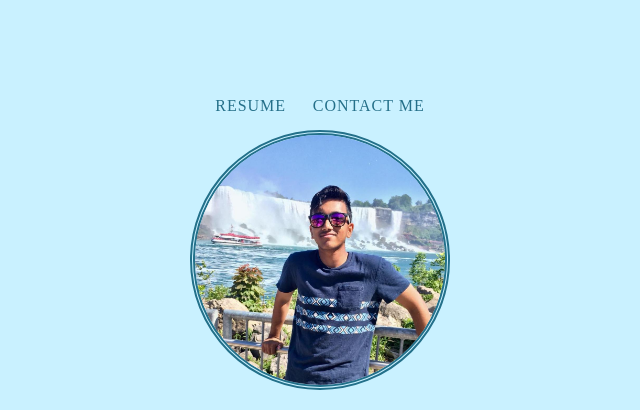
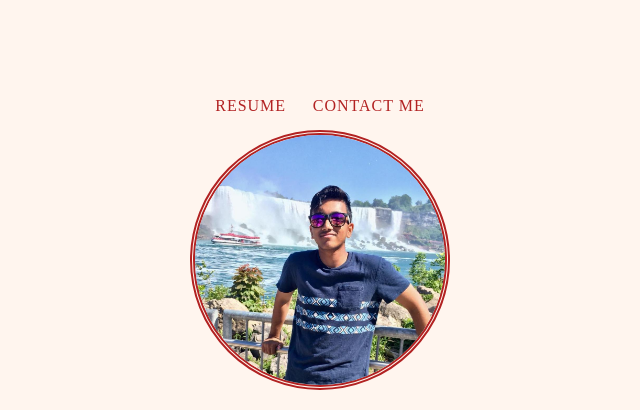
Before and after one commit to ibhuiyan17/ibhuiyan17.github.io, a plain HTML site: page index.html in a window 1280 px wide. Shown: the top 410 px of the page, without its empty margins (320-960 px from the left). Drawn offline with Linux system fonts and the light colour scheme.

Commit message:
changed colors back

```diff
--- a/css/style.css
+++ b/css/style.css
@@ -1,9 +1,9 @@
 body {
-  background-color: #c9f1ff;
+  background-color: seashell;
 }
 
 h1, a {
-  color: #23708a;
+  color: firebrick;
 }
 
 h1 {
@@ -34,7 +34,7 @@ a {
   height: 250px;
   object-fit: cover; /* maintains aspect ratio */
   border-radius: 50%;
-  border: 5px double #23708a;
+  border: 5px double firebrick;
 }
 
 /*  Link Styling  */
```
